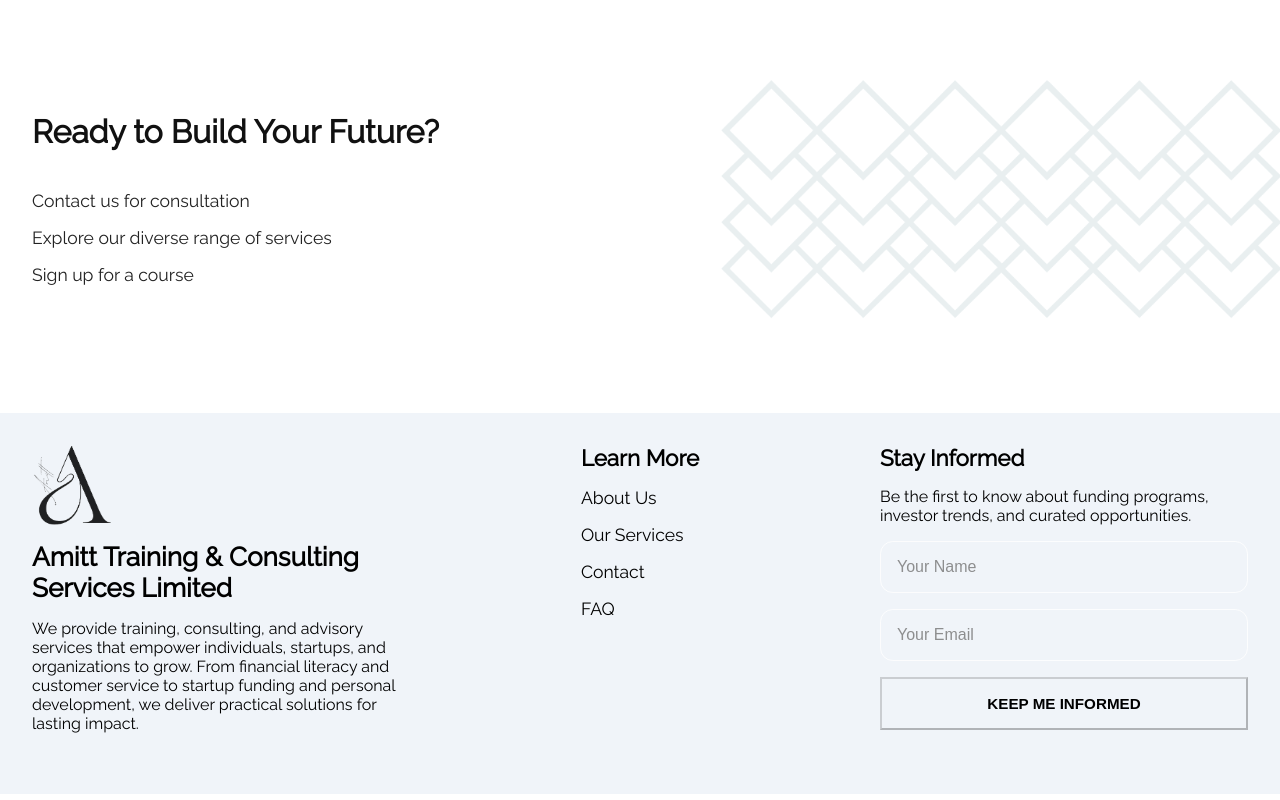
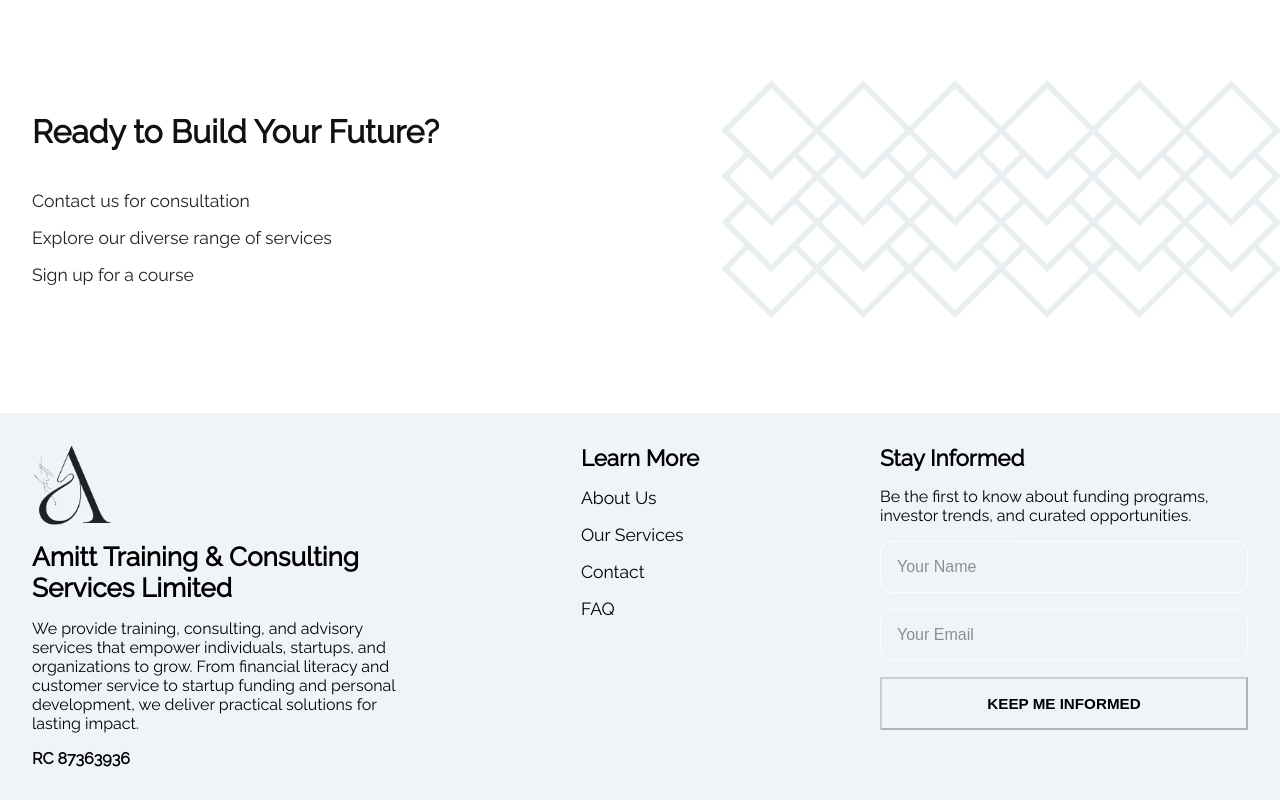
Before and after one commit to Gboly/Amittcsl, a Next.js app in the folder client/: page / in a window 1280 px wide. Shown: the part 3047-3847 px from the top of the page. Built offline with nearby package versions, Linux system fonts and the light colour scheme; some icons are missing; a web font is replaced by a local one.

Commit message:
fix: Include RC number

```diff
--- a/client/src/components/footer/Footer.jsx
+++ b/client/src/components/footer/Footer.jsx
@@ -34,6 +34,7 @@ export default function Footer() {
             literacy and customer service to startup funding and personal
             development, we deliver practical solutions for lasting impact.
           </p>
+          <p className="rc-no">RC 87363936</p>
         </section>
 
         {/* Learn More */}
--- a/client/src/components/footer/footer.css
+++ b/client/src/components/footer/footer.css
@@ -32,6 +32,10 @@
 }
 .footer .brand-desc p {
     margin-top: 0;
+}
+.rc-no {
+    padding-top: 1rem;
+    font-weight: bolder;
 }
 .learn-more {
     display: flex;
```
